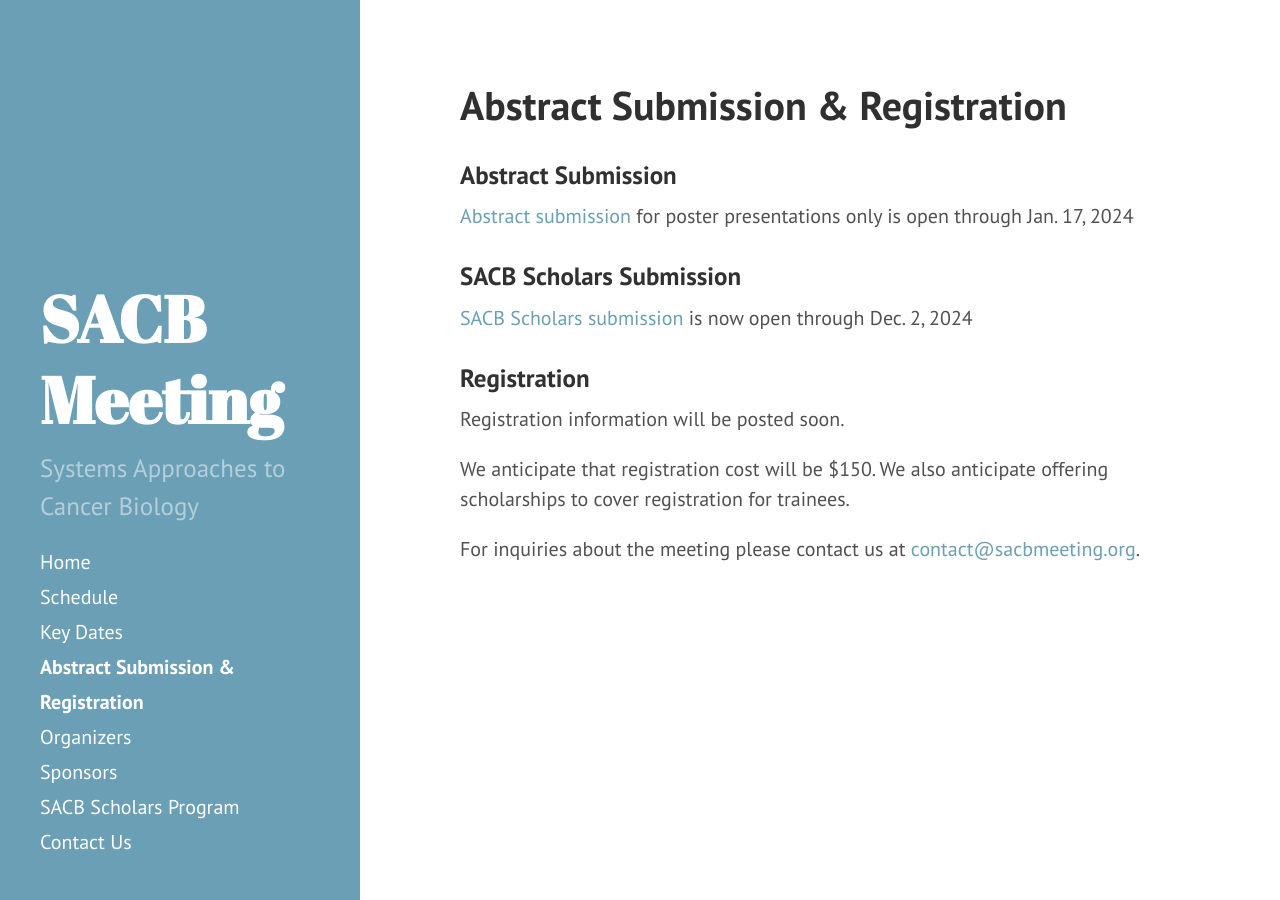
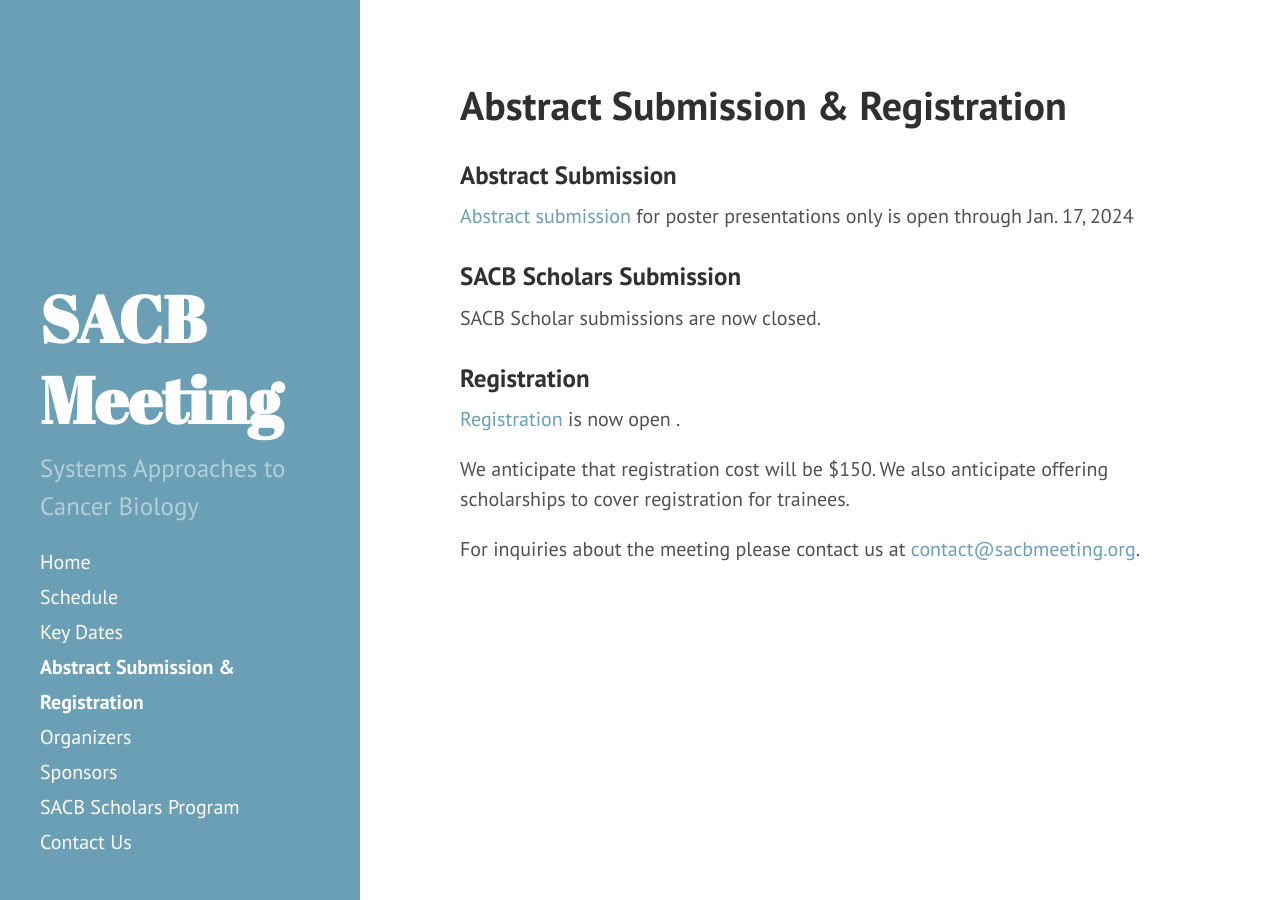
Before and after one commit to AECCSB/sacb-meeting, a Jekyll site: the page built from registration-abstract-submission.md, in a window 1280 px wide. Built offline with Jekyll 4.4.1, drawn with Linux system fonts in a browser that asks for light colours.

Commit message:
Update registration-abstract-submission.md

```diff
--- a/registration-abstract-submission.md
+++ b/registration-abstract-submission.md
@@ -9,11 +9,11 @@ layout: page
 
 ### SACB Scholars Submission
 
-[SACB Scholars submission](https://forms.gle/MjJjLuBP6D2ZhBHG8) is now open through Dec. 2, 2024
+SACB Scholar submissions are now closed.
 
 ### Registration
 
-Registration information will be posted soon.
+[Registration](https://cvent.me/747BO2) is now open .
 
 We anticipate that registration cost will be $150. We also anticipate offering scholarships to cover registration for trainees.
 
```
